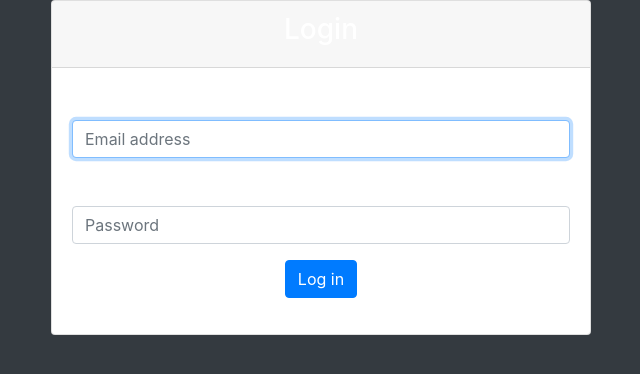
After one commit to Uladzislau97/python-project-lvl4, a Django app: page /login/ in a window 1280 px wide. The commit adds this page. Shown: the top 374 px of the page, without its empty margins (319-959 px from the left). Run offline with Django 3.2, Linux system fonts and the light colour scheme; some libraries are stand-ins or nearby versions.

Commit message:
Add login

```diff
--- a/accounts/urls.py
+++ b/accounts/urls.py
@@ -1,10 +1,11 @@
 from django.urls import path, include
 
-from accounts.views import RegistrationView
+from accounts.views import RegistrationView, profile
 
 
 app_name = 'accounts'
 urlpatterns = [
     path('', include('django.contrib.auth.urls')),
     path('registration/', RegistrationView.as_view(), name='registration'),
+    path('profile/', profile, name='profile')
 ]
--- /dev/null
+++ b/templates/accounts/profile.html
@@ -0,0 +1,6 @@
+{% extends 'base.html' %}
+{% load bootstrap4 %}
+
+{% block content %}
+Profile page {{ user.email }}
+{% endblock %}
--- /dev/null
+++ b/templates/registration/login.html
@@ -0,0 +1,24 @@
+
+{% extends 'base.html' %}
+{% load bootstrap4 %}
+
+{% block content %}
+<div class="container">
+  <div class="row">
+    <div class="col-md-10 col-lg-6 offset-md-1 offset-lg-3">
+      <div class="card">
+        <div class="card-header">
+          <h3>Login</h3>
+        </div>
+        <div class="card-body">
+          <form action="{% url 'accounts:login' %}" method="post" class="form">
+            {% csrf_token %}
+            {% bootstrap_form form %}
+            {% bootstrap_button "Log in" %}
+          </form>
+        </div>
+      </div>
+    </div>
+  </div>
+</div>
+{% endblock content %}
--- a/templates/tasks/index.html
+++ b/templates/tasks/index.html
@@ -1,7 +1,7 @@
 {% extends "base.html" %}
 
 {% block header %}
-<h1>Tasks</h1>
+<h1>Tasks for {{user.email}}</h1>
 {% endblock %}
 
 {% block content %}
```
Also changed, not shown: accounts/views.py (+9 -0 lines), tasks/views.py (+6 -2 lines).
